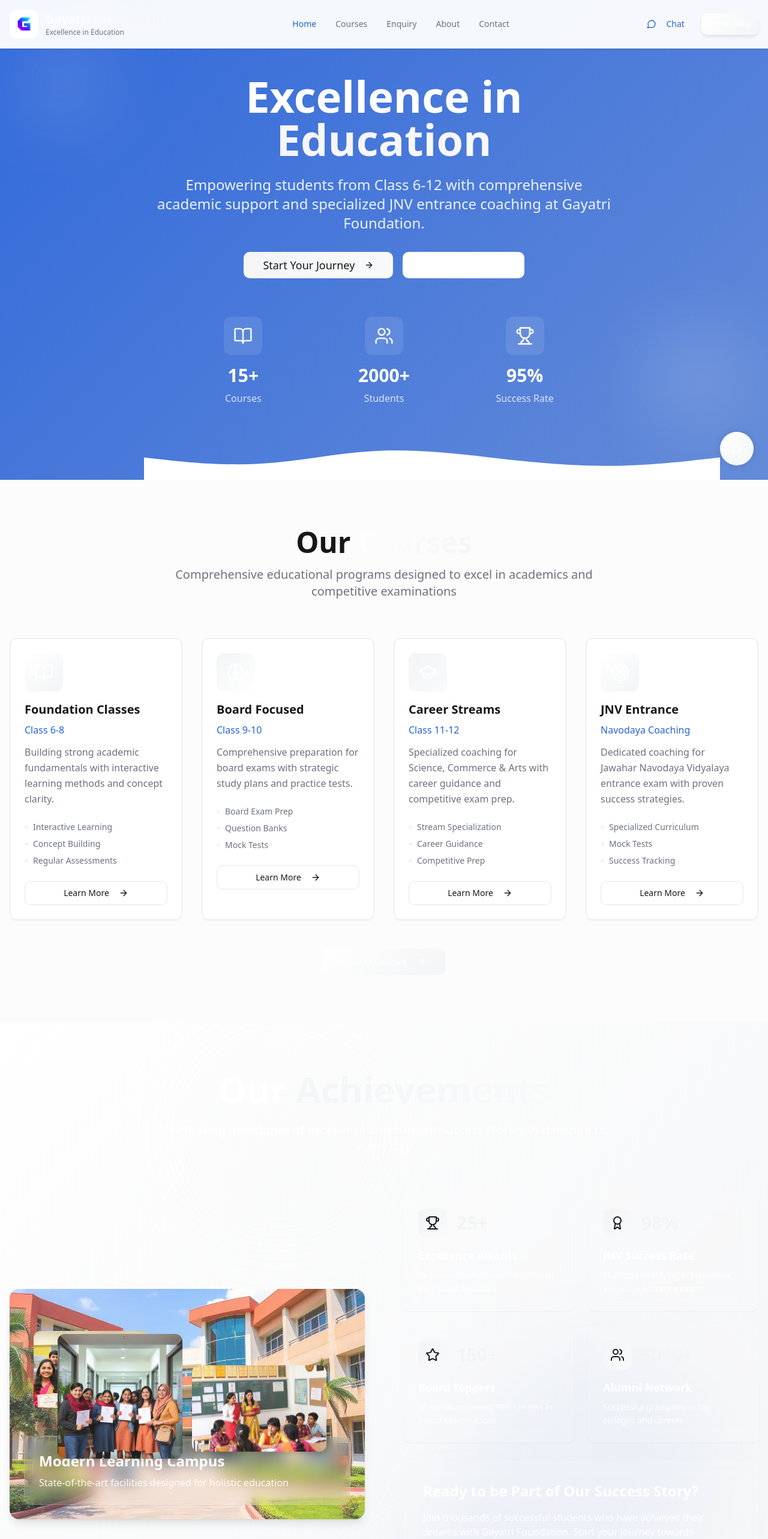
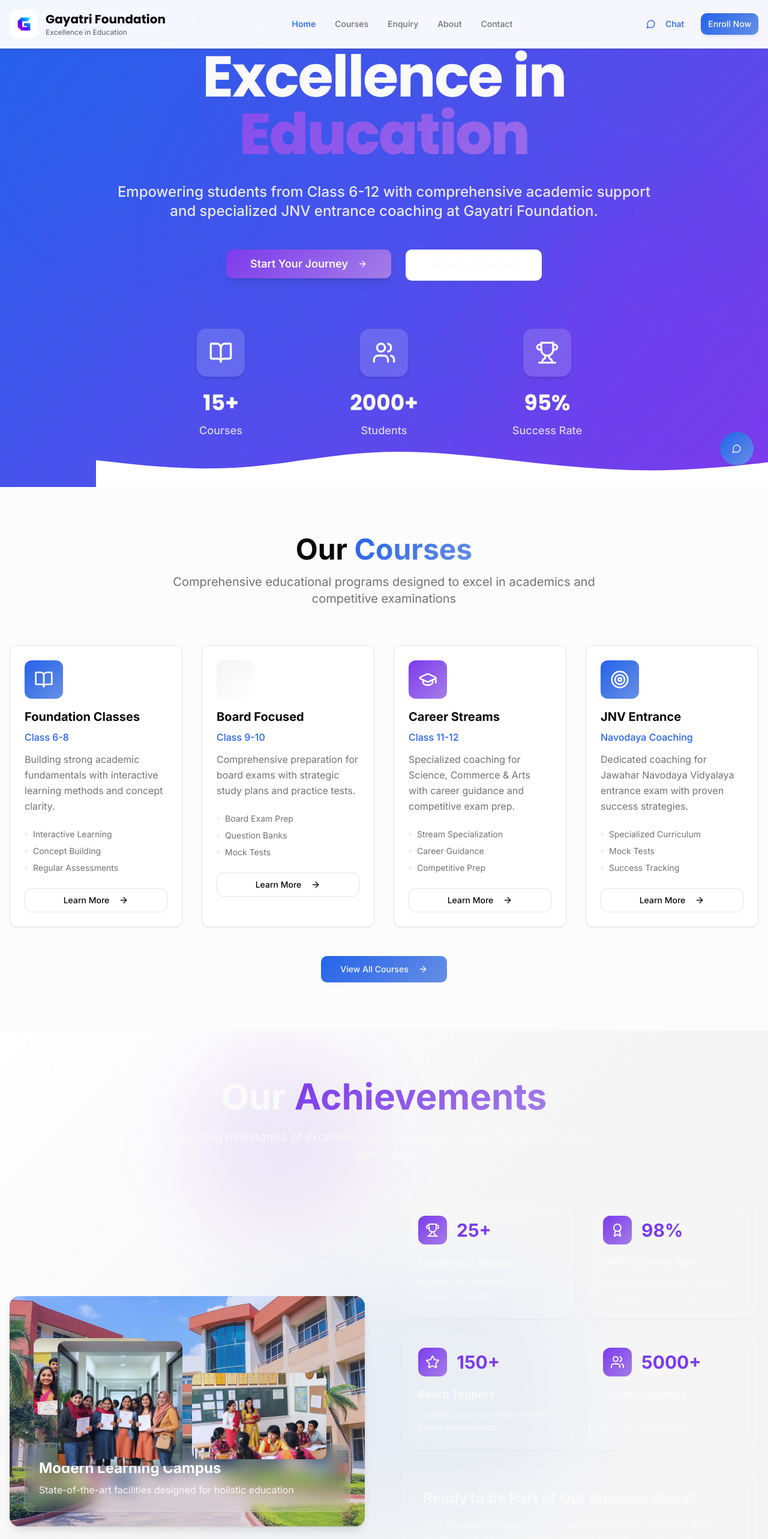
Before and after one commit to sancodebits/gf-pathfinder, a React (Vite) app: page / in a window 1280 px wide. Shown: the top 2566 px of the page at 60% size. Built offline with nearby package versions, Linux system fonts and the light colour scheme.

Commit message:
Refine UI and colors
Update font visibility, choose modern colors, and select an attractive background to enhance the website's aesthetic appeal and user experience.

```diff
--- a/index.html
+++ b/index.html
@@ -6,6 +6,11 @@
     <title>Gayatri Foundation - Excellence in Education | Class 6-12 & JNV Coaching</title>
     <meta name="description" content="Premier educational institute offering academic support for Class 6-12 and specialized JNV entrance coaching. Join thousands of successful students at Gayatri Foundation." />
     <meta name="author" content="Lovable" />
+
+    <!-- Google Fonts -->
+    <link rel="preconnect" href="https://fonts.googleapis.com">
+    <link rel="preconnect" href="https://fonts.gstatic.com" crossorigin>
+    <link href="https://fonts.googleapis.com/css2?family=Inter:wght@300;400;500;600;700;800&family=Poppins:wght@300;400;500;600;700;800&display=swap" rel="stylesheet">
 
     <meta property="og:title" content="6f8a16d0-f7b2-49e7-9853-5a00c244f75e" />
     <meta property="og:description" content="Lovable Generated Project" />
--- a/src/components/Hero.tsx
+++ b/src/components/Hero.tsx
@@ -10,52 +10,57 @@ const Hero = () => {
   ];
 
   return (
-    <section className="relative min-h-screen flex items-center justify-center overflow-hidden">
-      {/* Background Gradient */}
-      <div className="absolute inset-0 bg-gradient-hero opacity-95" />
-
-      {/* Floating Elements */}
-      <div className="absolute top-20 left-10 w-32 h-32 bg-accent/20 rounded-full blur-3xl animate-float" />
-      <div className="absolute bottom-20 right-10 w-40 h-40 bg-secondary/20 rounded-full blur-3xl animate-float" style={{ animationDelay: "1s" }} />
+    <section className="relative min-h-screen flex items-center justify-center overflow-hidden bg-gradient-hero">
+      {/* Modern Background Pattern */}
+      <div className="absolute inset-0">
+        <div className="absolute inset-0 bg-mesh-pattern opacity-20" style={{ backgroundSize: '50px 50px' }} />
+        <div className="absolute top-20 left-20 w-72 h-72 bg-primary/20 rounded-full blur-3xl animate-float" />
+        <div className="absolute bottom-20 right-20 w-96 h-96 bg-accent/20 rounded-full blur-3xl animate-float" style={{ animationDelay: "2s" }} />
+        <div className="absolute top-1/2 left-1/2 transform -translate-x-1/2 -translate-y-1/2 w-[600px] h-[600px] bg-primary/10 rounded-full blur-3xl" />
+      </div>
 
       <div className="relative z-10 container mx-auto px-4 py-20">
-        <div className="max-w-4xl mx-auto text-center">
+        <div className="max-w-6xl mx-auto text-center">
           {/* Main Headline */}
-          <h1 className="text-5xl md:text-7xl font-bold text-primary-foreground mb-6">
+          <div className="animate-fade-in">
+            <h1 className="text-6xl md:text-8xl font-bold text-primary-foreground mb-8 font-poppins tracking-tight">
               Excellence in
-            <span className="block bg-gradient-accent bg-clip-text text-transparent">
+              <span className="block bg-gradient-accent bg-clip-text text-transparent font-black">
                 Education
               </span>
             </h1>
+          </div>
 
           {/* Subtitle */}
-          <p className="text-xl md:text-2xl text-primary-foreground/90 mb-8 max-w-3xl mx-auto leading-relaxed">
+          <div className="animate-slide-up" style={{ animationDelay: "0.2s" }}>
+            <p className="text-xl md:text-2xl text-primary-foreground/90 mb-12 max-w-4xl mx-auto leading-relaxed font-inter font-medium">
               Empowering students from Class 6-12 with comprehensive academic support
               and specialized JNV entrance coaching at Gayatri Foundation.
             </p>
+          </div>
 
           {/* CTA Buttons */}
-          <div className="flex flex-col sm:flex-row gap-4 justify-center mb-16">
-            <Button variant="accent" size="lg" className="text-lg px-8 py-4">
+          <div className="animate-scale-in flex flex-col sm:flex-row gap-6 justify-center mb-20" style={{ animationDelay: "0.4s" }}>
+            <Button variant="accent" size="lg" className="text-lg px-10 py-6 font-semibold shadow-strong hover:shadow-glow transition-all duration-300 hover:scale-105">
               Start Your Journey
               <ArrowRight className="w-5 h-5 ml-2" />
             </Button>
-            <Button variant="outline" size="lg" className="text-lg px-8 py-4 border-primary-foreground/30 text-primary-foreground hover:bg-primary-foreground/10">
+            <Button variant="outline" size="lg" className="text-lg px-10 py-6 border-2 border-primary-foreground/30 text-primary-foreground hover:bg-primary-foreground/10 font-semibold backdrop-blur-sm">
               Explore Courses
             </Button>
           </div>
 
           {/* Stats */}
-          <div className="grid grid-cols-3 gap-8 max-w-2xl mx-auto">
+          <div className="grid grid-cols-3 gap-8 md:gap-12 max-w-3xl mx-auto">
             {stats.map((stat, index) => (
-              <div key={index} className="text-center">
-                <div className="inline-flex items-center justify-center w-16 h-16 bg-primary-foreground/10 rounded-xl mb-4">
-                  <stat.icon className="w-8 h-8 text-accent" />
+              <div key={index} className="text-center animate-fade-in" style={{ animationDelay: `${0.6 + index * 0.1}s` }}>
+                <div className="inline-flex items-center justify-center w-20 h-20 bg-primary-foreground/15 backdrop-blur-sm rounded-2xl mb-6 shadow-medium hover:shadow-glow transition-all duration-300 hover:scale-110">
+                  <stat.icon className="w-10 h-10 text-primary-foreground" />
                 </div>
-                <div className="text-2xl md:text-3xl font-bold text-primary-foreground mb-2">
+                <div className="text-3xl md:text-4xl font-bold text-primary-foreground mb-3 font-poppins">
                   {stat.value}
                 </div>
-                <div className="text-primary-foreground/80 text-sm md:text-base">
+                <div className="text-primary-foreground/80 text-base md:text-lg font-medium">
                   {stat.label}
                 </div>
               </div>
@@ -64,9 +69,9 @@ const Hero = () => {
         </div>
       </div>
 
-      {/* Bottom Wave */}
+      {/* Modern Bottom Wave */}
       <div className="absolute bottom-0 left-0 right-0">
-        <svg viewBox="0 0 1200 120" fill="none" className="w-full h-20">
+        <svg viewBox="0 0 1200 120" fill="none" className="w-full h-24">
           <path d="M0,64L48,69.3C96,75,192,85,288,80C384,75,480,53,576,48C672,43,768,53,864,64C960,75,1056,85,1152,85.3C1248,85,1344,75,1392,69.3L1440,64L1440,120L1392,120C1344,120,1248,120,1152,120C1056,120,960,120,864,120C768,120,672,120,576,120C480,120,384,120,288,120C192,120,96,120,48,120L0,120Z" fill="hsl(var(--background))" />
         </svg>
       </div>
--- a/src/components/Navigation.tsx
+++ b/src/components/Navigation.tsx
@@ -28,8 +28,8 @@ const Navigation = () => {
               <img src={logo} alt="Gayatri Foundation" className="w-full h-full object-cover" />
             </div>
             <div>
-              <h1 className="text-xl font-bold bg-gradient-primary bg-clip-text text-transparent">Gayatri Foundation</h1>
-              <p className="text-xs text-muted-foreground">Excellence in Education</p>
+              <h1 className="text-xl font-bold text-foreground font-poppins">Gayatri Foundation</h1>
+              <p className="text-xs text-muted-foreground font-medium">Excellence in Education</p>
             </div>
           </Link>
 
--- a/src/index.css
+++ b/src/index.css
@@ -8,59 +8,59 @@ All colors are HSL for consistency and theming support.
 
 @layer base {
   :root {
-    /* Base colors - Clean white theme */
+    /* Base colors - Modern clean theme */
     --background: 0 0% 100%;
-    --foreground: 0 0% 9%;
+    --foreground: 240 10% 3.9%;
 
     /* Card and surface colors */
     --card: 0 0% 100%;
-    --card-foreground: 0 0% 9%;
+    --card-foreground: 240 10% 3.9%;
 
     --popover: 0 0% 100%;
-    --popover-foreground: 0 0% 9%;
+    --popover-foreground: 240 10% 3.9%;
 
-    /* Primary - Professional Blue */
-    --primary: 220 70% 50%;
-    --primary-foreground: 0 0% 100%;
-    --primary-light: 220 60% 60%;
-    --primary-glow: 220 50% 70%;
+    /* Primary - Modern Blue */
+    --primary: 221 83% 53%;
+    --primary-foreground: 0 0% 98%;
+    --primary-light: 221 70% 65%;
+    --primary-glow: 221 60% 75%;
 
-    /* Secondary - Subtle Accent */
-    --secondary: 220 15% 96%;
-    --secondary-foreground: 0 0% 9%;
-    --secondary-light: 220 10% 98%;
+    /* Secondary - Sophisticated Gray */
+    --secondary: 240 4.8% 95.9%;
+    --secondary-foreground: 240 5.9% 10%;
+    --secondary-light: 240 4.8% 97.9%;
 
-    /* Accent - Refined Accent */
-    --accent: 220 15% 96%;
-    --accent-foreground: 0 0% 9%;
-    --accent-light: 220 10% 98%;
+    /* Accent - Modern Purple */
+    --accent: 262 83% 58%;
+    --accent-foreground: 0 0% 98%;
+    --accent-light: 262 70% 70%;
 
     /* Supporting colors */
-    --muted: 220 14% 96%;
-    --muted-foreground: 220 8% 46%;
+    --muted: 240 4.8% 95.9%;
+    --muted-foreground: 240 3.8% 46.1%;
 
-    --destructive: 0 85% 60%;
-    --destructive-foreground: 0 0% 100%;
+    --destructive: 0 72% 51%;
+    --destructive-foreground: 0 0% 98%;
 
-    --border: 220 13% 91%;
-    --input: 220 13% 91%;
-    --ring: 220 70% 50%;
+    --border: 240 5.9% 90%;
+    --input: 240 5.9% 90%;
+    --ring: 221 83% 53%;
 
     --radius: 0.75rem;
 
-    /* Clean gradients */
-    --gradient-primary: linear-gradient(135deg, hsl(var(--background)) 0%, hsl(var(--muted)) 100%);
+    /* Modern gradients */
+    --gradient-primary: linear-gradient(135deg, hsl(var(--primary)) 0%, hsl(var(--primary-light)) 100%);
     --gradient-secondary: linear-gradient(135deg, hsl(var(--muted)) 0%, hsl(var(--background)) 100%);
-    --gradient-hero: linear-gradient(135deg, hsl(var(--primary)) 0%, hsl(var(--primary-light)) 100%);
+    --gradient-hero: linear-gradient(135deg, hsl(var(--primary)) 0%, hsl(var(--accent)) 100%);
     --gradient-accent: linear-gradient(135deg, hsl(var(--accent)) 0%, hsl(var(--accent-light)) 100%);
-    --gradient-vibrant: linear-gradient(135deg, hsl(var(--background)) 0%, hsl(var(--muted)) 100%);
+    --gradient-vibrant: linear-gradient(135deg, hsl(var(--background)) 0%, hsl(var(--muted)) 50%, hsl(var(--secondary)) 100%);
 
-    /* Subtle shadows */
+    /* Modern shadows */
     --shadow-soft: 0 1px 3px 0 rgb(0 0 0 / 0.1), 0 1px 2px -1px rgb(0 0 0 / 0.1);
     --shadow-medium: 0 4px 6px -1px rgb(0 0 0 / 0.1), 0 2px 4px -2px rgb(0 0 0 / 0.1);
     --shadow-strong: 0 10px 15px -3px rgb(0 0 0 / 0.1), 0 4px 6px -4px rgb(0 0 0 / 0.1);
-    --shadow-glow: 0 0 15px rgb(0 0 0 / 0.1);
-    --shadow-colored: 0 4px 6px -1px rgb(0 0 0 / 0.1);
+    --shadow-glow: 0 0 0 1px hsl(var(--primary) / 0.05), 0 1px 2px -0.5px hsl(var(--primary) / 0.1);
+    --shadow-colored: 0 4px 6px -1px hsl(var(--primary) / 0.1), 0 2px 4px -2px hsl(var(--primary) / 0.06);
 
     /* Smooth modern animations */
     --transition-smooth: all 0.4s cubic-bezier(0.4, 0, 0.2, 1);
@@ -134,6 +134,8 @@ All colors are HSL for consistency and theming support.
   }
 
   body {
-    @apply bg-background text-foreground;
+    @apply bg-background text-foreground font-inter;
+    font-feature-settings: 'cv11', 'ss01';
+    font-variation-settings: 'opsz' 32;
   }
 }
--- a/tailwind.config.ts
+++ b/tailwind.config.ts
@@ -18,6 +18,11 @@ export default {
 			}
 		},
 		extend: {
+			fontFamily: {
+				'inter': ['Inter', 'system-ui', 'sans-serif'],
+				'poppins': ['Poppins', 'system-ui', 'sans-serif'],
+				'sans': ['Inter', 'system-ui', 'sans-serif'],
+			},
 			colors: {
 				border: 'hsl(var(--border))',
 				input: 'hsl(var(--input))',
@@ -77,7 +82,9 @@ export default {
 				'gradient-secondary': 'var(--gradient-secondary)',
 				'gradient-hero': 'var(--gradient-hero)',
 				'gradient-accent': 'var(--gradient-accent)',
-				'gradient-vibrant': 'var(--gradient-vibrant)'
+				'gradient-vibrant': 'var(--gradient-vibrant)',
+				'mesh-pattern': 'radial-gradient(circle at 1px 1px, hsl(var(--primary) / 0.1) 1px, transparent 0)',
+				'dots-pattern': 'radial-gradient(circle, hsl(var(--muted-foreground) / 0.2) 1px, transparent 1px)'
 			},
 			boxShadow: {
 				'soft': 'var(--shadow-soft)',
@@ -87,26 +94,18 @@ export default {
 				'colored': 'var(--shadow-colored)'
 			},
 			transitionTimingFunction: {
-				'smooth': 'var(--transition-smooth)',
-				'bounce': 'var(--transition-bounce)',
-				'spring': 'var(--transition-spring)'
+				'smooth': 'cubic-bezier(0.4, 0, 0.2, 1)',
+				'bounce': 'cubic-bezier(0.68, -0.55, 0.265, 1.55)',
+				'spring': 'cubic-bezier(0.175, 0.885, 0.32, 1.275)'
 			},
 			keyframes: {
 				'accordion-down': {
-					from: {
-						height: '0'
-					},
-					to: {
-						height: 'var(--radix-accordion-content-height)'
-					}
+					from: { height: '0' },
+					to: { height: 'var(--radix-accordion-content-height)' }
 				},
 				'accordion-up': {
-					from: {
-						height: 'var(--radix-accordion-content-height)'
-					},
-					to: {
-						height: '0'
-					}
+					from: { height: 'var(--radix-accordion-content-height)' },
+					to: { height: '0' }
 				},
 				'float': {
 					'0%, 100%': { transform: 'translateY(0px)' },
@@ -116,17 +115,17 @@ export default {
 					'0%, 100%': { boxShadow: 'var(--shadow-soft)' },
 					'50%': { boxShadow: 'var(--shadow-glow)' }
 				},
-				'rotate-slow': {
-					'0%': { transform: 'rotate(0deg)' },
-					'100%': { transform: 'rotate(360deg)' }
-				},
-				'bounce-gentle': {
-					'0%, 100%': { transform: 'translateY(0px)' },
-					'50%': { transform: 'translateY(-8px)' }
-				},
 				'fade-in': {
 					'0%': { opacity: '0', transform: 'translateY(20px)' },
 					'100%': { opacity: '1', transform: 'translateY(0)' }
+				},
+				'slide-up': {
+					'0%': { transform: 'translateY(100px)', opacity: '0' },
+					'100%': { transform: 'translateY(0)', opacity: '1' }
+				},
+				'scale-in': {
+					'0%': { transform: 'scale(0.95)', opacity: '0' },
+					'100%': { transform: 'scale(1)', opacity: '1' }
 				}
 			},
 			animation: {
@@ -134,9 +133,9 @@ export default {
 				'accordion-up': 'accordion-up 0.2s ease-out',
 				'float': 'float 4s ease-in-out infinite',
 				'pulse-glow': 'pulse-glow 3s ease-in-out infinite',
-				'rotate-slow': 'rotate-slow 20s linear infinite',
-				'bounce-gentle': 'bounce-gentle 2s ease-in-out infinite',
-				'fade-in': 'fade-in 0.6s ease-out'
+				'fade-in': 'fade-in 0.6s ease-out',
+				'slide-up': 'slide-up 0.6s ease-out',
+				'scale-in': 'scale-in 0.3s ease-out'
 			}
 		}
 	},
```
Lines whose indentation alone changed are shown as unchanged.
